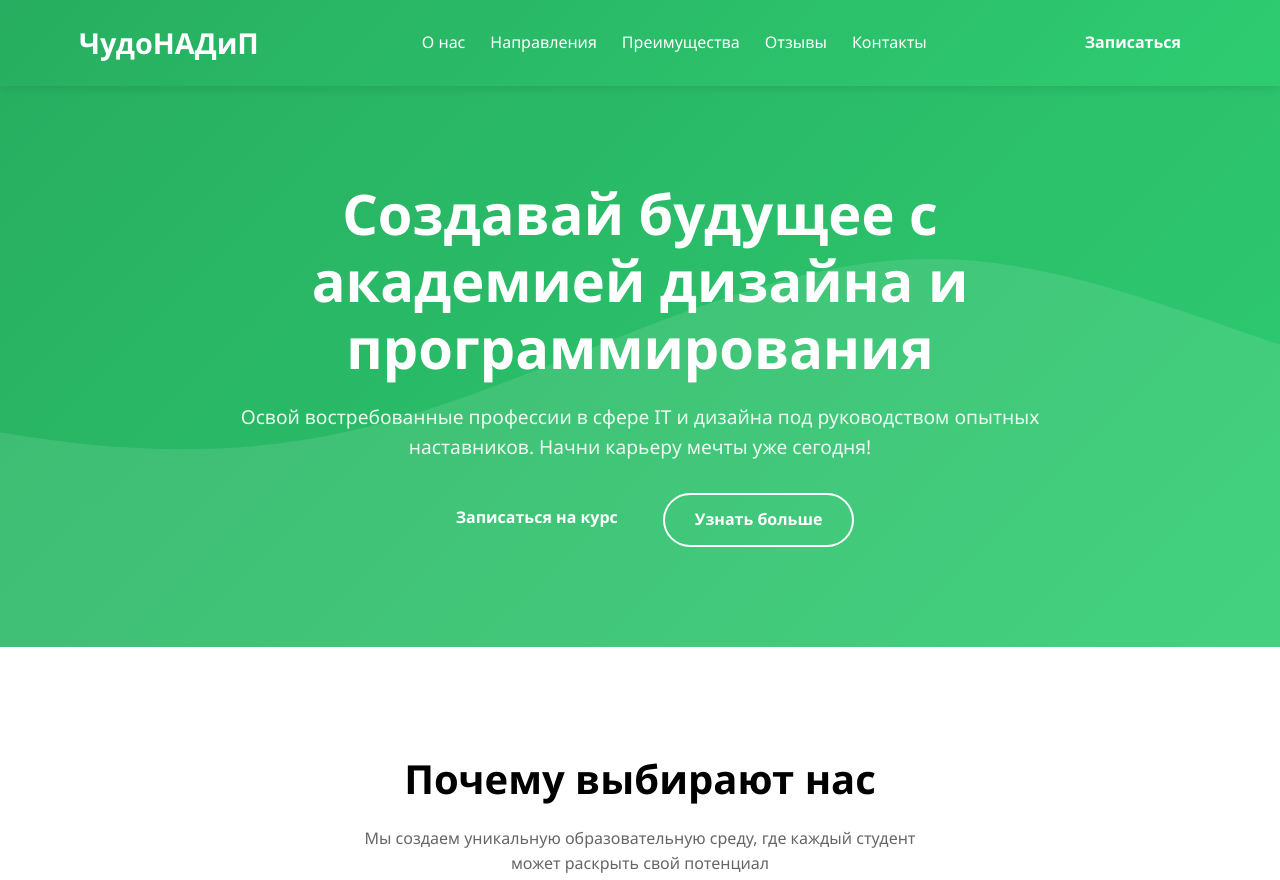
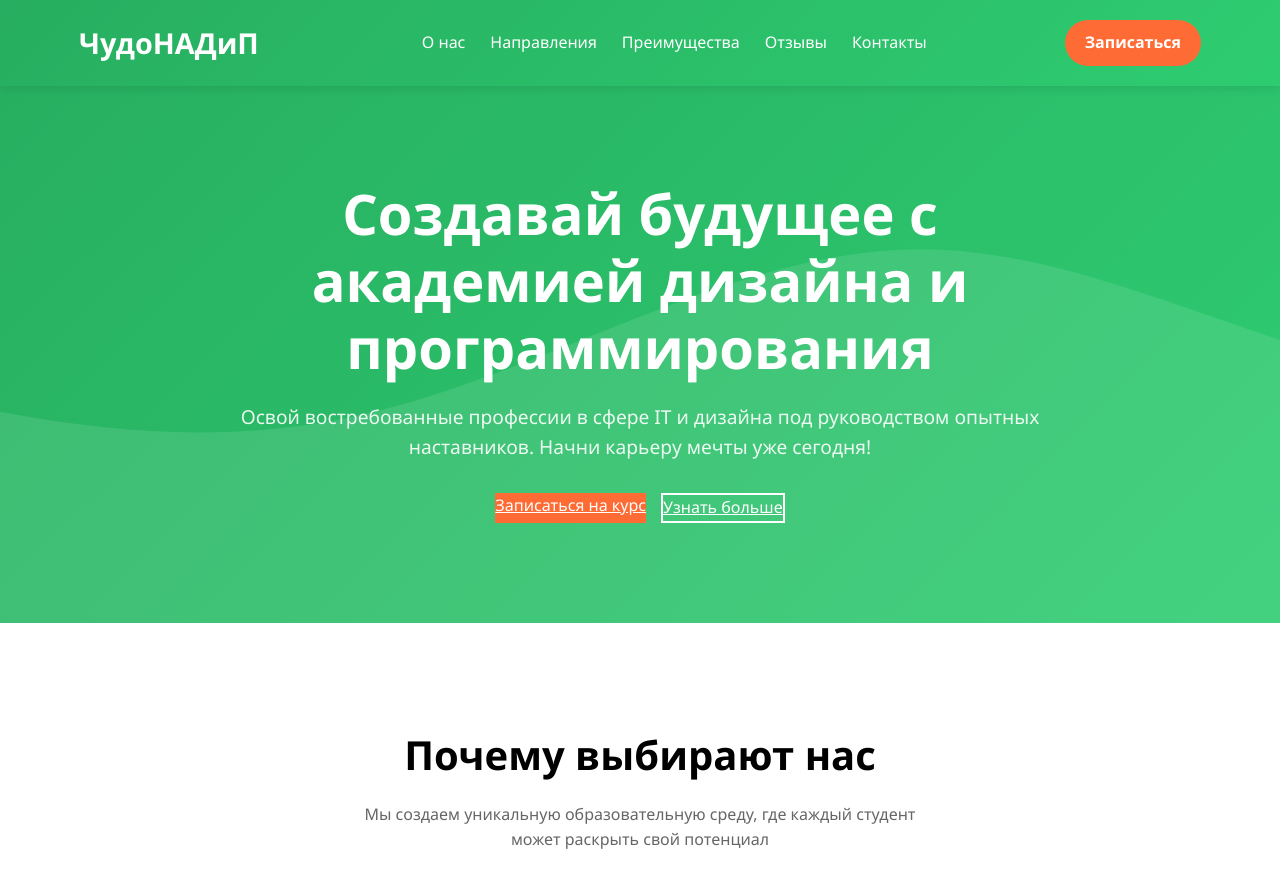
Before and after one commit to nasta0904/reklama, a plain HTML site: page index.html in a window 1280 px wide. Shown: the top 880 px of the page. Drawn offline with Linux system fonts and the light colour scheme.

Commit message:
Update style.css

```diff
--- a/style.css
+++ b/style.css
@@ -85,8 +85,8 @@
             color: var(--accent);
         }
 
-        .cta-button {
-            background-color: var(--secondary);
+              .cta-button {
+            background-color: #ff6b35;
             color: white;
             padding: 10px 20px;
             border-radius: 30px;
@@ -96,7 +96,7 @@
         }
 
         .cta-button:hover {
-            background-color: #ff4d6d;
+            background-color: #e55a2b;
             transform: translateY(-2px);
         }
 
@@ -148,18 +148,16 @@
             flex-wrap: wrap;
         }
 
-        .btn {
-            padding: 12px 30px;
-            border-radius: 30px;
-            text-decoration: none;
-            font-weight: 600;
-            transition: all 0.3s;
+
+        .btn-primary {
+            background-color: #ff6b35;
+            color: white;
         }
 
-        .btn-primary {
-            background-color: var(--accent);
-            color: var(--dark);
+        .btn-primary:hover {
+            background-color: #e55a2b;
         }
+
 
         .btn-primary:hover {
             background-color: #1dc295;
```
